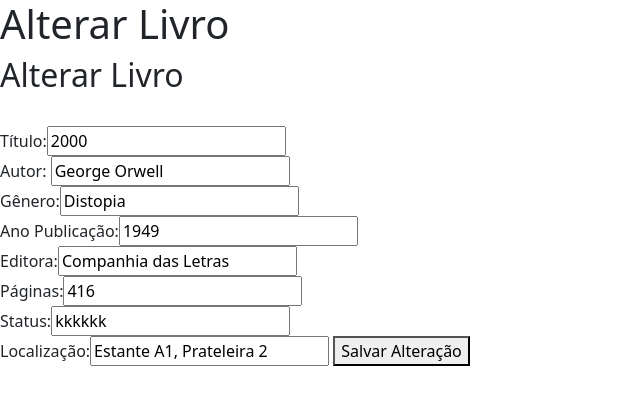
After one commit to Antoniohenrique3/Atividade-em-Sala---Formul-rio, a Flask app: page /biblioteca/alterar?isbn=978-8535914849 in a window 1280 px wide. The commit adds this page. Shown: the top 405 px of the page, without its empty margins (0-640 px from the left). Run offline with Flask 3, Linux system fonts and the light colour scheme.

Commit message:
atividade formulario update

```diff
--- a/app.py
+++ b/app.py
@@ -97,5 +97,31 @@ def cria_livro():
     else:
         return render_template('criar_livro.html')
 
+@app.route('/biblioteca/alterar', methods=['GET', 'POST'])
+def altera_livro():
+    print(request.args.get('isbn'))
+    if request.method == 'POST':
+        alterado_livro = {
+            "isbn" : request.form.get("isbn"),
+            "titulo" : request.form.get("titulo"),
+            "autor"  : request.form.get("autor"),
+            "genero" : request.form.get("genero"),
+            "ano_publicacao" : request.form.get("ano_publicacao"),
+            "editora" : request.form.get("editora"),
+            "paginas" : request.form.get("paginas"),
+            "status" : request.form.get("status"),
+            "localizacao" : request.form.get("localizacao")
+        }
+
+        for l in biblioteca:
+                if l['isbn'] == alterado_livro['isbn']:
+                     l.update(alterado_livro)
+                     dados.salvar_no_arquivo(biblioteca)
+        return redirect(url_for('interface_web'))
+    else:
+        for l in biblioteca:
+            if l['isbn'] == request.args.get('isbn'):
+                return render_template('alterar_livro.html', livro = l)
+
 if __name__ == "__main__":
     app.run(debug=True)
--- a/arquivos/biblioteca.json
+++ b/arquivos/biblioteca.json
@@ -1,13 +1,13 @@
 [
     {
         "isbn": "978-8535914849",
-        "titulo": "1984",
+        "titulo": "2000",
         "autor": "George Orwell",
         "genero": "Distopia",
-        "ano_publicacao": 1949,
+        "ano_publicacao": "1949",
         "editora": "Companhia das Letras",
-        "paginas": 416,
-        "status": "disponivel",
+        "paginas": "416",
+        "status": "kkkkkk",
         "localizacao": "Estante A1, Prateleira 2"
     },
     {
@@ -15,9 +15,9 @@
         "titulo": "Dom Casmurro",
         "autor": "Machado de Assis",
         "genero": "Romance",
-        "ano_publicacao": 1899,
+        "ano_publicacao": "2200",
         "editora": "Penguin Companhia",
-        "paginas": 256,
+        "paginas": "100",
         "status": "disponivel",
         "localizacao": "Estante B2, Prateleira 1"
     },
--- /dev/null
+++ b/templates/alterar_livro.html
@@ -0,0 +1,24 @@
+{% extends 'base.html' %}
+
+{% block titulo %}
+    <h1>Alterar Livro</h1>
+{% endblock %}
+
+{% block conteudo %}
+
+<h2>Alterar Livro</h2>
+<form action="/biblioteca/alterar" method="POST">
+    <input type="hidden" name="isbn" value = "{{ livro.isbn }}"><br>
+    <label>Título:<input type="text" name="titulo" value = "{{ livro.titulo }}"></label><br>
+    <label>Autor: <input type="text" name="autor" value = "{{ livro.autor }}"></label><br>
+    <label>Gênero:<input type="text" name="genero" value = "{{ livro.genero}}"></label><br>
+    <label>Ano Publicação:<input type="text" name="ano_publicacao" value = "{{ livro.ano_publicacao }}"></label><br>
+    <label>Editora:<input type="text" name="editora" value = "{{ livro.editora }}"></label><br>
+    <label>Páginas:<input type="text" name="paginas" value = "{{ livro.paginas }}"></label><br>
+    <label>Status:<input type="text" name="status" value = "{{ livro.status }}"></label><br>
+    <label>Localização:<input type="text" name="localizacao" value = "{{ livro.localizacao }}"></label>
+
+    <button type="submit">Salvar Alteração</button>
+</form>
+
+{% endblock %}
--- a/templates/biblioteca.html
+++ b/templates/biblioteca.html
@@ -19,7 +19,7 @@
         <tbody>
             {% for livro in meuhtml %}
             <tr>
-                <td>{{livro.isbn}}</td>
+                <td><a href="{{ url_for('altera_livro', isbn=livro.isbn)}}">{{livro.isbn}}</a></td>
                 <td>{{livro['titulo']}}</td>
                 <td>{{livro.autor}}</td>
                 <td>{{livro['genero']}}</td>
```
